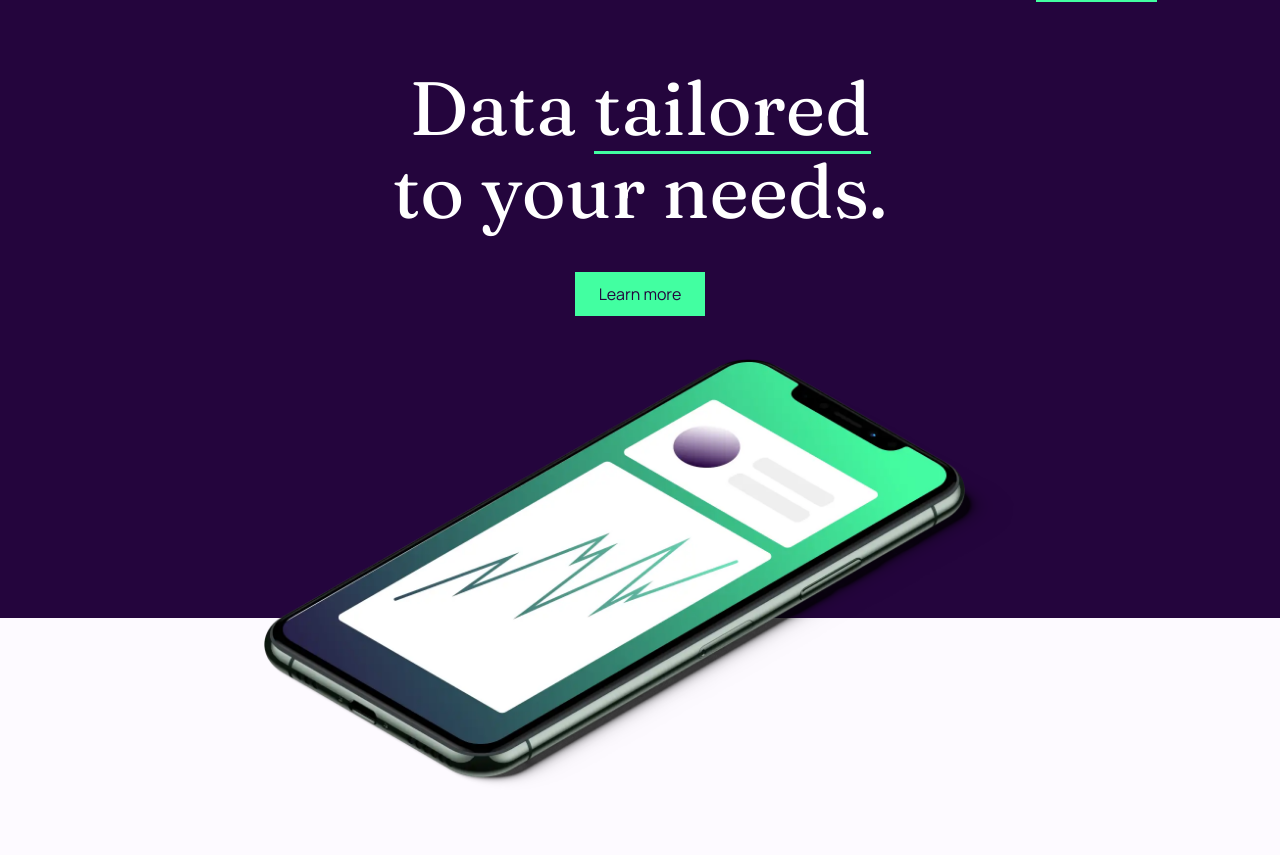
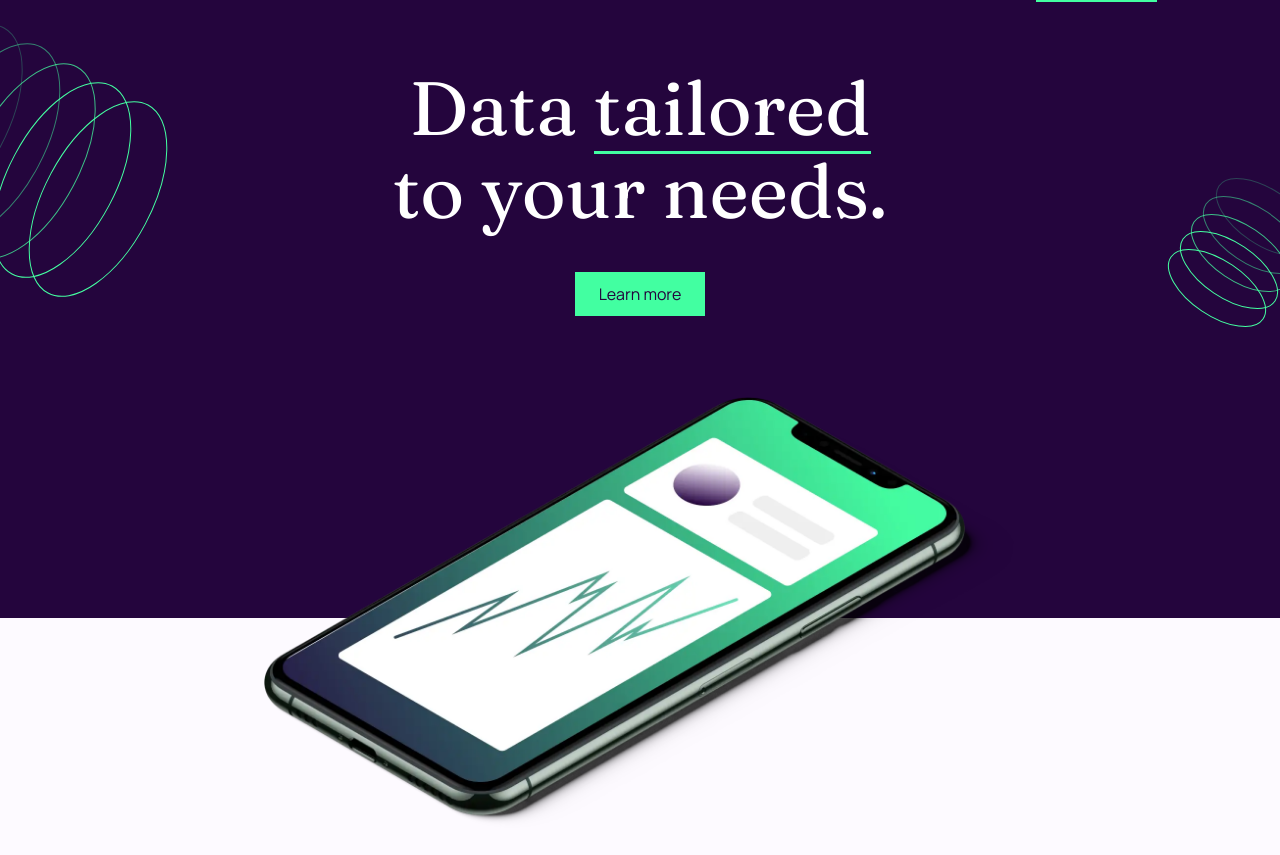
Before and after one commit to humarroquin/Workit-landing-page, a plain HTML site: page index.html in a window 1280 px wide. Shown: the part 83-938 px from the top of the page. Drawn offline with Linux system fonts and the light colour scheme.

Commit message:
Update styles.css

```diff
--- a/styles.css
+++ b/styles.css
@@ -158,7 +158,6 @@ body {
 .hero-section {
   text-align: center;
   background: var(--dark-purle);
-  position: relative;
   padding: 4rem 0 var(--space-hero-bottom) 0;
 }
 
@@ -175,7 +174,7 @@ body {
 .hero-section__img {
   width: min(32.125rem, 86%);
   position: absolute;
-  top: var(--space-hero-img);
+  top: 24rem;
   left: 50%;
   transform: translateX(-50%);
   z-index: 1;
@@ -299,11 +298,13 @@ body {
   .container {
     padding-inline: 2.4375rem;
   }
+
   /* hero */
   .hero-section__title {
     max-width: 32rem;
     margin: 0 auto 2.5rem;
   }
+
   /* features */
   .features-section {
     text-align: left;
@@ -312,7 +313,6 @@ body {
     display: flex;
     align-items: center;
     gap: 2rem;
-
     max-width: 35.8126rem;
     margin: 0 auto;
   }
@@ -327,15 +327,23 @@ body {
     grid-template-columns: repeat(3, 1fr);
     gap: 1.625rem;
   }
+
   /* hero */
   .hero-section__img {
-    width: min(47rem, 67%);
+    width: min(47rem, 65%);
   }
+
   /* features */
   .feature {
     flex-direction: column;
     text-align: center;
   }
+
+  /* hero image */
+  .hero-section__img {
+    top: 26rem;
+  }
+
   /* about */
   .about-section__content {
     width: min(45.625rem, 70%);
@@ -349,7 +357,30 @@ body {
   }
 }
 
-@media (min-width: 62.5rem) {
+@media (min-width: 50em) {
+  /* bg decorations */
+  .hero-section {
+    background-image: url(/assets/images/bg-pattern-1.svg),
+      url(/assets/images/bg-pattern-2.svg);
+    background-repeat: no-repeat, no-repeat;
+    background-position: left -14rem top 0, right -5rem top 10rem;
+  }
+
+  .about-section__content {
+    position: relative;
+  }
+  .about-section__content::after {
+    content: '';
+    background: url(/assets/images/bg-pattern-3.svg);
+    height: 212px;
+    width: 221px;
+    position: absolute;
+    right: 2rem;
+    bottom: -5rem;
+  }
+}
+
+@media (min-width: 62.5em) {
   /* about */
   .about-section__content {
     width: min(45.625rem, 63%);
@@ -361,4 +392,12 @@ body {
   .about-section__img {
     width: 29.8125rem;
   }
+  /* hero decoration */
+  .hero-section {
+    background-position: left -9rem top 0, right -3rem top 10rem;
+  }
+  /* hero image */
+  .hero-section__img {
+    top: 30rem;
+  }
 }
```
